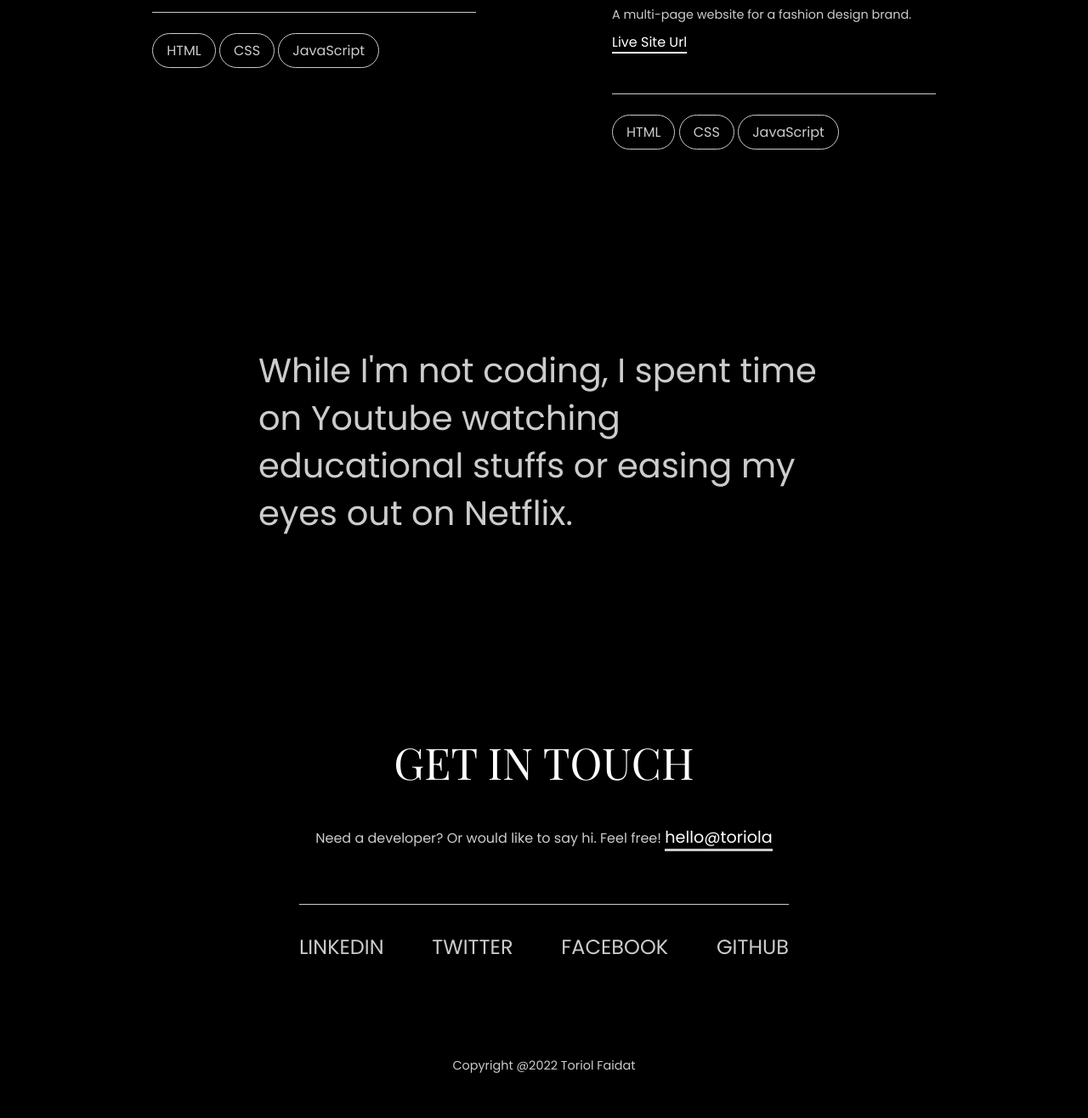
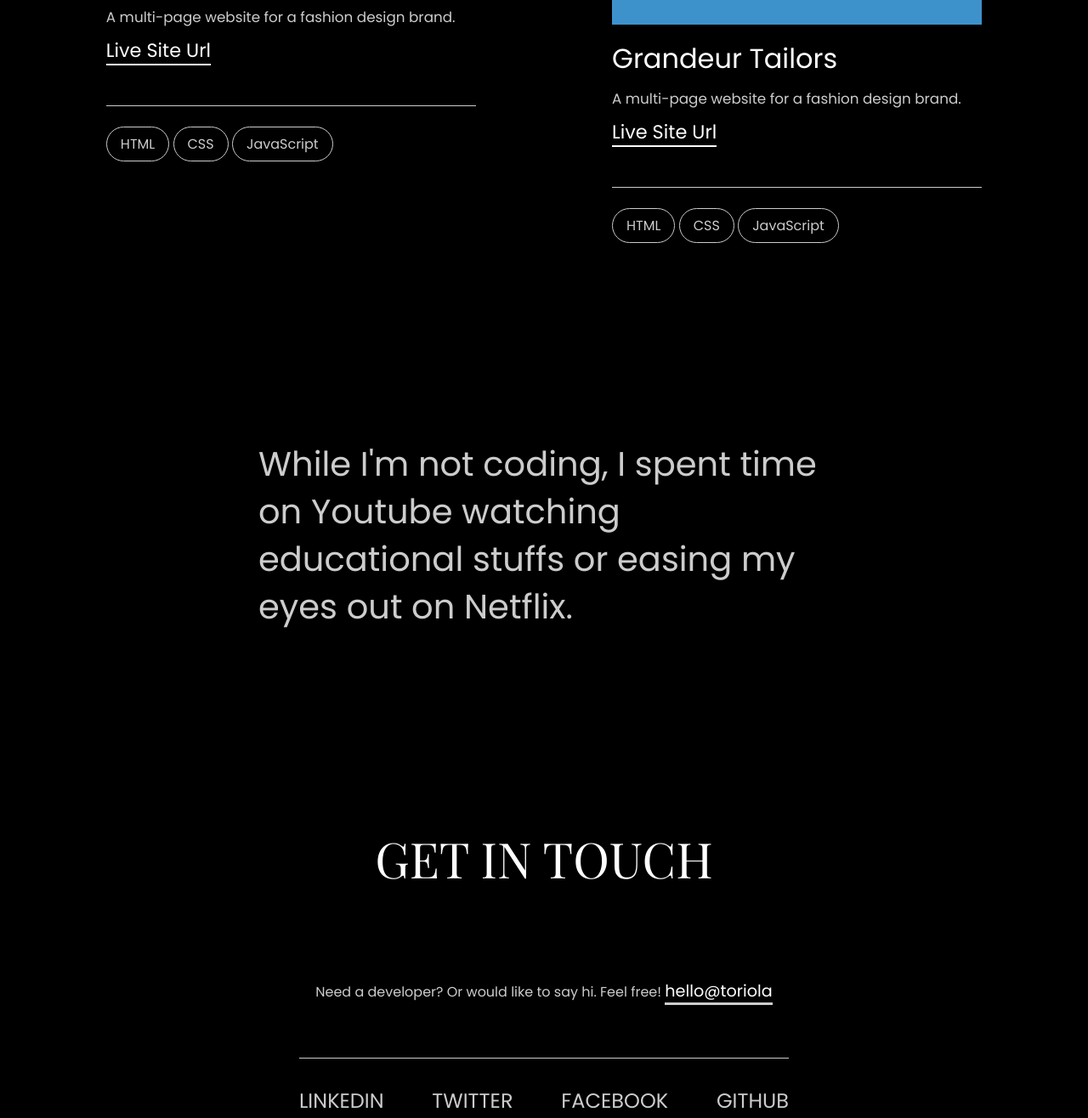
Before and after one commit to toriola998/TFO, a plain HTML site: page index.html in a window 1280 px wide. Shown: the part 2377-3693 px from the top of the page at 85% size. Drawn offline with nearby package versions, Linux system fonts and the light colour scheme.

Commit message:
added more padding to footer heading

```diff
--- a/styles.css
+++ b/styles.css
@@ -154,6 +154,10 @@ footer {
     justify-content: center;
 }
 
+footer h2 {
+    margin-bottom: 7rem;
+}
+
 .footer-inner {
     margin-top: 3rem;
 }
@@ -188,7 +192,7 @@ a {
 }
 
 .copyright {
-    margin-top: 7rem;
+    margin-top: 10rem;
     text-align: center;
     font-size: .9rem;
 }
@@ -246,9 +250,20 @@ a {
         margin-bottom: 3rem;
     }
 
+    .project-link {
+        font-size: 1.4rem;
+    }
+
+    .project-name {
+        font-size: 2rem;
+    }
+
+    .project-info {
+        font-size: 1.05rem;
+    }
+
     h2 {
         text-align: center;
-        font-size: 4vw;
     }
 
     .grid-container {
@@ -288,8 +303,12 @@ a {
     }
 
     .grid-container {
-        grid-template-columns: 35% 35%;
+        grid-template-columns: 40% 40%;
         column-gap: 10rem;
+    }
+
+    h2 {
+        font-size: 4.5vw;
     }
 
     .about2 {
```
